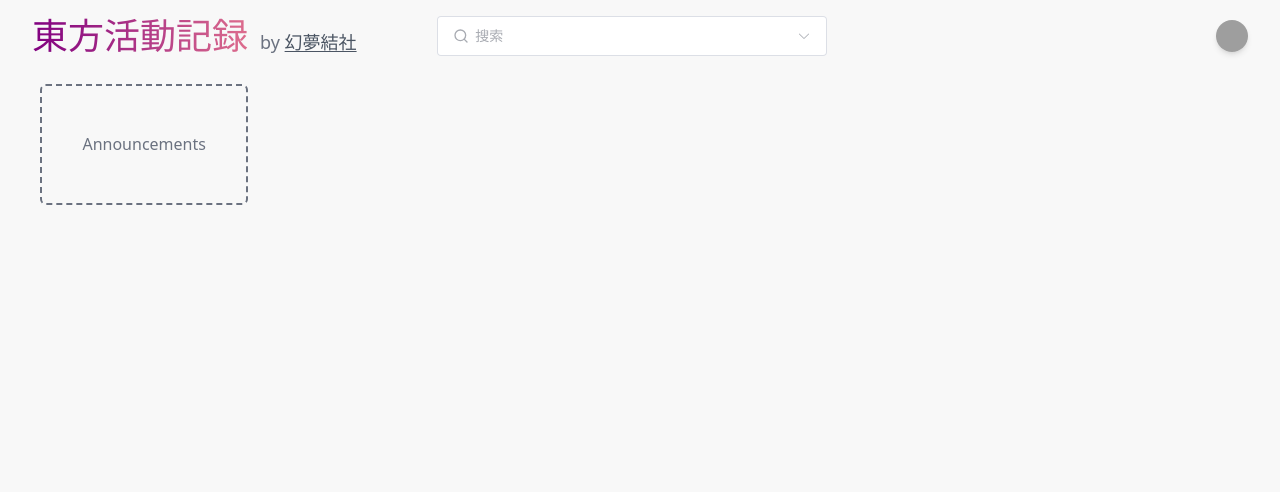
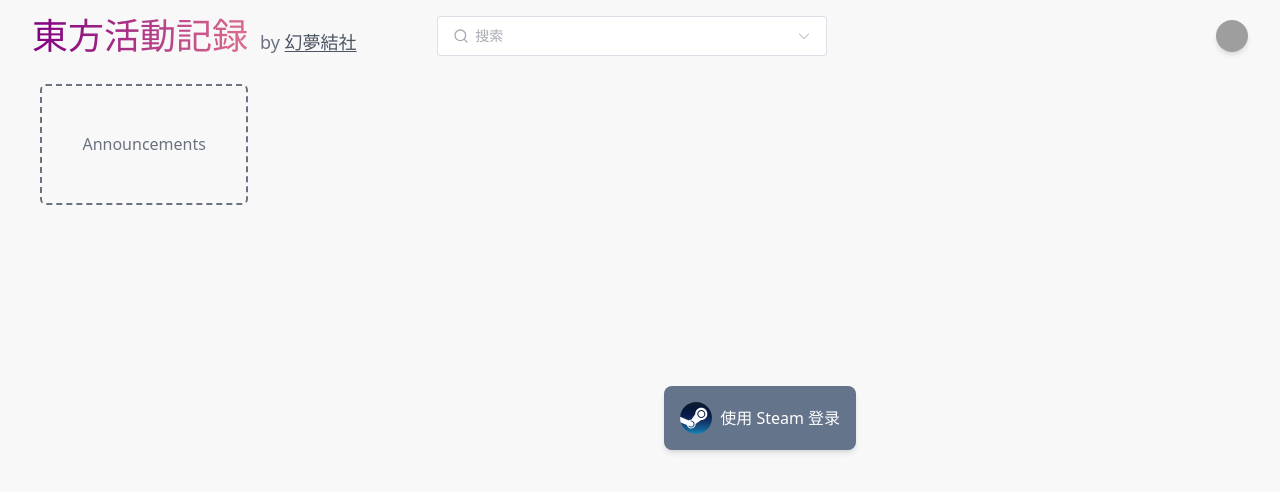
Before and after one commit to akinazuki/touhou-events, a Vue app: page /login in a window 1280 px wide. Shown: the top 492 px of the page. Built offline with nearby package versions, Linux system fonts and the light colour scheme; grey boxes are pictures that could not be loaded.

Commit message:
add login page

```diff
--- a/src/components/Header.vue
+++ b/src/components/Header.vue
@@ -1,14 +1,10 @@
 <script setup lang="ts">
 import { defineProps, ref } from "vue";
+import { userUserStore } from "./stores/maintainer";
 import { Input } from "@/components/ui/input";
 import SearchTagsSelector from "@/components/SearchTagsSelector.vue";
 
-const maintainer = ref({
-  avatarfull: "https://avatars.steamstatic.com/200167fbfcb68741d882a79de678e5ce8bac28b5_full.jpg",
-  steamid: "76561198382909655",
-  personaname: "秋 奈月",
-  loccountrycode: "JP",
-});
+const { maintainer, defaultAvatar } = userUserStore();
 </script>
 
 <template>
@@ -27,10 +23,12 @@ const maintainer = ref({
     </div>
     <div class="flex flex-row items-center gap-2 w-1/3 justify-end">
       <div class="flex flex-row items-center gap-2">
-        <img
-          :src="maintainer.avatarfull"
-          class="w-8 h-8 rounded-full hover:text-gray-600 hover:cursor-pointer shadow-md hover:shadow-lg"
-        >
+        <router-link to="/login">
+          <img
+            :src="maintainer?.avatarfull || defaultAvatar"
+            class="w-8 h-8 rounded-full hover:text-gray-600 hover:cursor-pointer shadow-md hover:shadow-lg"
+          >
+        </router-link>
       </div>
     </div>
   </div>
--- /dev/null
+++ b/src/components/LoginPage.vue
@@ -0,0 +1,39 @@
+<script setup lang="ts">
+import { defineProps, ref } from "vue";
+
+function redirectSteam() {
+  window.location.href = "https://api.touhou.events/steam/login";
+}
+</script>
+
+<template>
+  <div class="w-full h-full flex items-center justify-center">
+    <div
+      class="flex flex-row items-center gap-2 p-4 rounded-lg shadow-md bg-slate-500 select-none hover:cursor-pointer hover:shadow-lg"
+      @click="redirectSteam"
+    >
+      <div class="w-8 h-8">
+        <svg viewBox="-1.146 0 234.147 233" xmlns="http://www.w3.org/2000/svg">
+          <linearGradient id="a" x1="50%" x2="50%" y2="100%">
+            <stop offset="0" stop-color="#111d2e" />
+            <stop offset=".212" stop-color="#051839" />
+            <stop offset=".407" stop-color="#0a1b48" />
+            <stop offset=".581" stop-color="#132e62" />
+            <stop offset=".738" stop-color="#144b7e" />
+            <stop offset=".873" stop-color="#136497" />
+            <stop offset="1" stop-color="#1387b8" />
+          </linearGradient>
+          <path
+            d="M4.891 150.01C19.284 198.02 63.807 233 116.501 233c64.34 0 116.5-52.16 116.5-116.5 0-64.341-52.16-116.5-116.5-116.5C54.761 0 4.241 48.029.251 108.76c7.54 12.66 10.481 20.49 4.641 41.25z"
+            fill="url(#a)"
+          />
+          <path
+            d="M110.5 87.322c0 .196 0 .392.01.576L82.002 129.31c-4.618-.21-9.252.6-13.646 2.41a31.698 31.698 0 0 0-5.455 2.88L.302 108.83s-1.448 23.83 4.588 41.59l44.254 18.26c2.222 9.93 9.034 18.64 19.084 22.83 16.443 6.87 35.402-.96 42.242-17.41 1.78-4.3 2.61-8.81 2.49-13.31l40.79-29.15c.33.01.67.02 1 .02 24.41 0 44.25-19.9 44.25-44.338C199 62.882 179.16 43 154.75 43c-24.4 0-44.25 19.882-44.25 44.322zm-6.84 83.918c-5.294 12.71-19.9 18.74-32.596 13.45-5.857-2.44-10.279-6.91-12.83-12.24l14.405 5.97c9.363 3.9 20.105-.54 23.997-9.9 3.904-9.37-.525-20.13-9.883-24.03l-14.891-6.17c5.746-2.18 12.278-2.26 18.381.28 6.153 2.56 10.927 7.38 13.457 13.54s2.52 12.96-.04 19.1m51.09-54.38c-16.25 0-29.48-13.25-29.48-29.538 0-16.275 13.23-29.529 29.48-29.529 16.26 0 29.49 13.254 29.49 29.529 0 16.288-13.23 29.538-29.49 29.538m-22.09-29.583c0-12.253 9.92-22.191 22.14-22.191 12.23 0 22.15 9.938 22.15 22.191 0 12.254-9.92 22.183-22.15 22.183-12.22 0-22.14-9.929-22.14-22.183z"
+            fill="#fff"
+          />
+        </svg>
+      </div>
+      <span class="text-md text-white">使用 Steam 登录</span>
+    </div>
+  </div>
+</template>
--- /dev/null
+++ b/src/components/stores/maintainer.ts
@@ -0,0 +1,25 @@
+import { useStorage } from "@vueuse/core";
+import { defineStore } from "pinia";
+import { computed, ref, watch } from "vue";
+
+const userJWT = useStorage("userJWT", "");
+export interface Maintainer {
+  avatarfull: string;
+  steamid: string;
+  personaname: string;
+  loccountrycode: string;
+}
+export const userUserStore = defineStore("user", () => {
+  const maintainer = computed(() => {
+    if (!userJWT.value)
+      return null;
+
+    const b64Data = userJWT.value.split(".")[1];
+    const userData = JSON.parse(atob(b64Data));
+    return userData;
+  });
+  return {
+    maintainer,
+    defaultAvatar: "https://vip2.loli.io/2022/10/04/k5NG4zLcdRZmTM6.png",
+  };
+});
```
Also changed, not shown: src/main.ts (+9 -4 lines).
